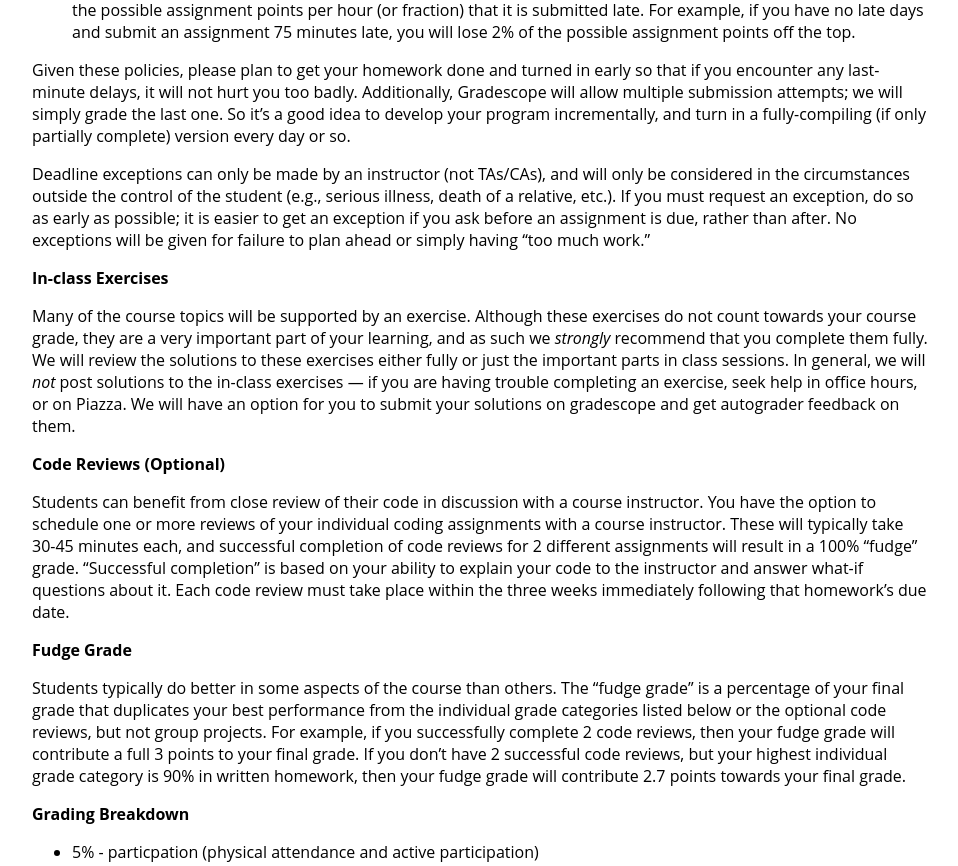
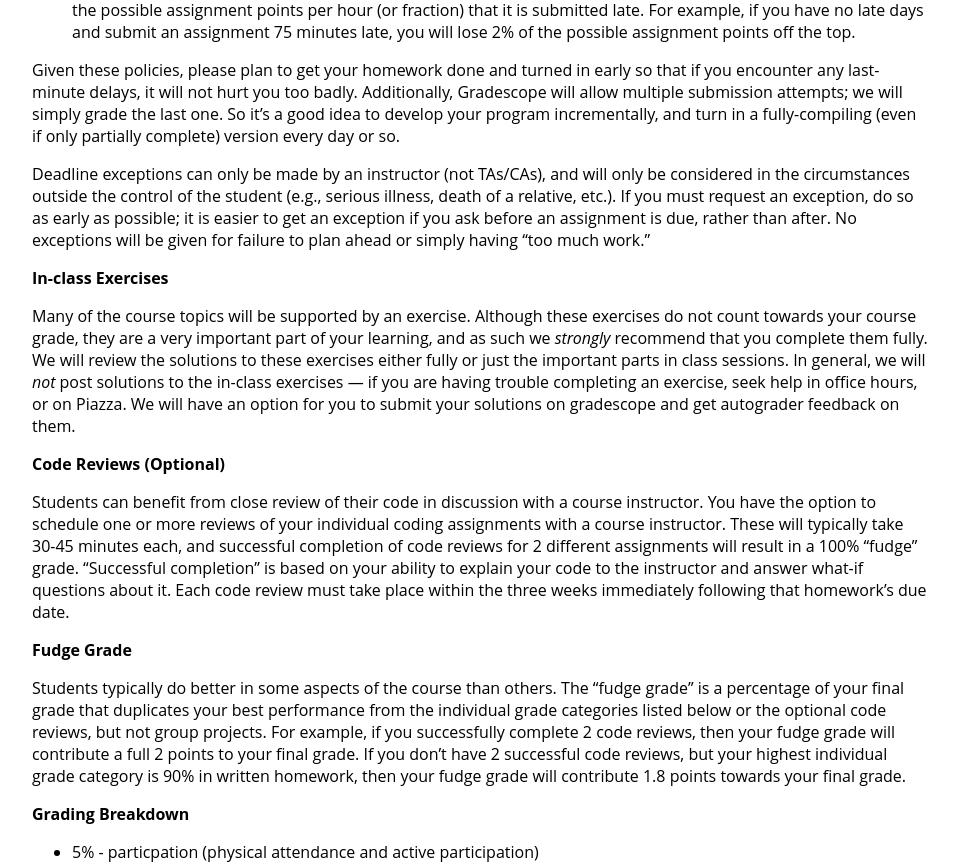
Before and after one commit to jhu-ip/cs220-f25, a Jekyll site: the page built from syllabus.md, in a window 1280 px wide and 1400 px high, scrolled down 4200 px. Shown: the part 201-1067 px from the top of the window, without its empty margins (160-1118 px from the left). Built offline with Jekyll 4.4.1, drawn with Linux system fonts in a browser that asks for light colours; some of the changed text lies outside the part shown.

Commit message:
minor syllabus updates

```diff
--- a/syllabus.md
+++ b/syllabus.md
@@ -94,10 +94,10 @@
 The following sites will be used heavily during the course:
 
 -   The course website is
-    [jhu-ip.github.io/cs220-f24/](https://jhu-ip.github.io/cs220-f24/).
+    [jhu-ip.github.io/cs220-f25/](https://jhu-ip.github.io/cs220-f25/).
 
 -   Piazza
-    (<a class="external" target="_blank" href="https://piazza.com/jhu/fall2024/601220fa24">https://piazza.com/jhu/fall2024/601220fa24</a>)
+    (<a class="external" target="_blank" href="https://piazza.com/jhu/fall2025/601220fa25">https://piazza.com/jhu/fall2025/601220fa25</a>)
     will serve as our primary communication channel. Access through Canvas, and you can then link any prior accounts to your JHU account.
 
 -   Gradescope (<a class="external" target="_blank" href="https://www.gradescope.com/">https://www.gradescope.com/</a>) will be used
@@ -287,7 +287,7 @@
 hurt you too badly. Additionally, Gradescope will allow multiple
 submission attempts; we will simply grade the last one. So it's a good
 idea to develop your program incrementally, and turn in a
-fully-compiling (if only partially complete) version every day or so.
+fully-compiling (even if only partially complete) version every day or so.
 
 Deadline exceptions can only be made by an instructor (not TAs/CAs), and
 will only be considered in the circumstances outside the control of the
@@ -328,9 +328,9 @@
 duplicates your best performance from the individual grade categories listed below
 or the optional code reviews, but not group projects. For example, if you
 successfully complete 2 code reviews, then your fudge grade will
-contribute a full 3 points to your final grade. If you don't have 2
+contribute a full 2 points to your final grade. If you don't have 2
 successful code reviews, but your highest individual grade category is
-90% in written homework, then your fudge grade will contribute 2.7
+90% in written homework, then your fudge grade will contribute 1.8
 points towards your final grade.
 
 **Grading Breakdown**
```
Also changed, not shown: other parts of syllabus.md (+1 -1 lines).
